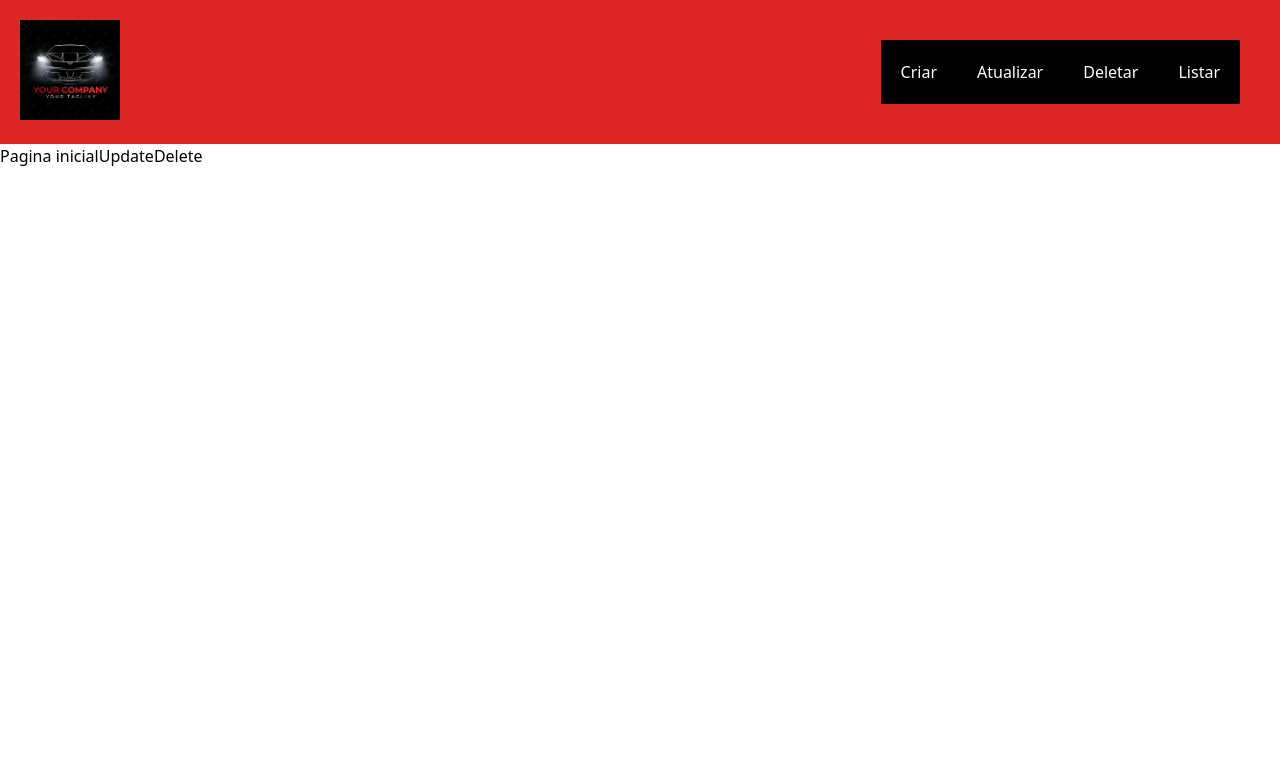
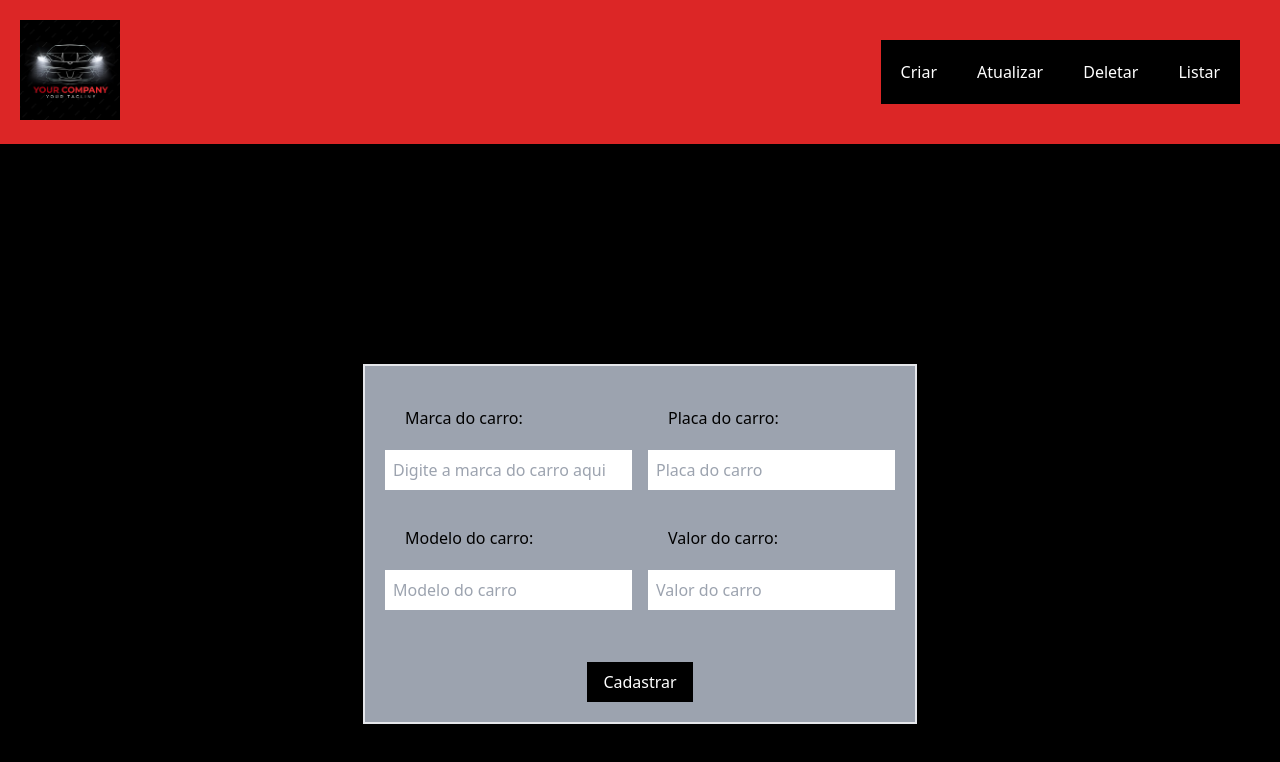
Before and after one commit to BrunoFerMarques/CadastroDeCarros, a Next.js app: page /create in a window 1280 px wide. Shown: the top 762 px of the page. Built offline with nearby package versions, Linux system fonts and the light colour scheme.

Commit message:
terminando form para pagina create

```diff
--- a/pages/_document.tsx
+++ b/pages/_document.tsx
@@ -7,7 +7,7 @@ export default function Document() {
   return (
     <Html lang="pt-br">
       <Head/>
-      <header className="flex justify-between itens-center bg-red-600 h-full bg-red-600">
+      <header className="static flex justify-between itens-center bg-red-600 h-full bg-red-600">
         <a href="/" className="p-5"> <Image width = {100}src = {Carlogo} alt="Logo da empresa" /></a>
         <div className="p-10"><Menu/></div>
       </header>
--- a/pages/api/cars.ts
+++ b/pages/api/index.ts
@@ -11,5 +11,4 @@ export default function handler(
 ) {
   res.status(200).json({ name: "John Doe" });
 
-
 }
--- /dev/null
+++ b/pages/components/Forms.tsx
@@ -0,0 +1,9 @@
+import React from 'react'
+
+const Forms = () => {
+  return (
+    <div>Forms</div>
+  )
+}
+
+export default Forms
--- a/pages/create.tsx
+++ b/pages/create.tsx
@@ -1,13 +1,34 @@
-import React from 'react'
+import next from "next"
+import mysql from 'mysql2'
+import Document from "next/document"
+
+
 
 const create = () => {
   return (
-    <div className=''>
-        <a href='/'>Pagina inicial</a>
-        <a href='/Update'>Update</a>
-        <a href='/Delete'>Delete</a>
-    </div>
+  <div className="bg-black min-h-screen flex items-center justify-center">
+    <form className="grid grid-cols-2 gap-4 bg-gray-400 border-2 p-5">
+      <div>
+        <label className="block p-5">Marca do carro:</label>
+        <input className="block w-full mb-4 p-2" placeholder="Digite a marca do carro aqui" type='name' id="brand"/>
+        <label className="block p-5">Modelo do carro:</label>
+        <input className="block w-full mb-4 p-2" placeholder="Modelo do carro" type='name' id="model" />
+      </div>
+      <div>
+        <label className="block p-5">Placa do carro:</label>
+        <input className="block w-full mb-4 p-2" placeholder="Placa do carro" id="plate"/>
+        <label className="block p-5">Valor do carro:</label>
+        <input className="block w-full mb-4 p-2" placeholder="Valor do carro" id="price"/>
+      </div>
+      <div className="col-span-2 flex justify-center">
+        <button type="submit" className="bg-black text-white mt-5 px-4 py-2">Cadastrar</button>
+      </div>
+    </form>
+  </div>
+
   )
 }
 
+
+
 export default create
```
Also changed, not shown: 1 other file (tests, documents, lock files or other folders).
